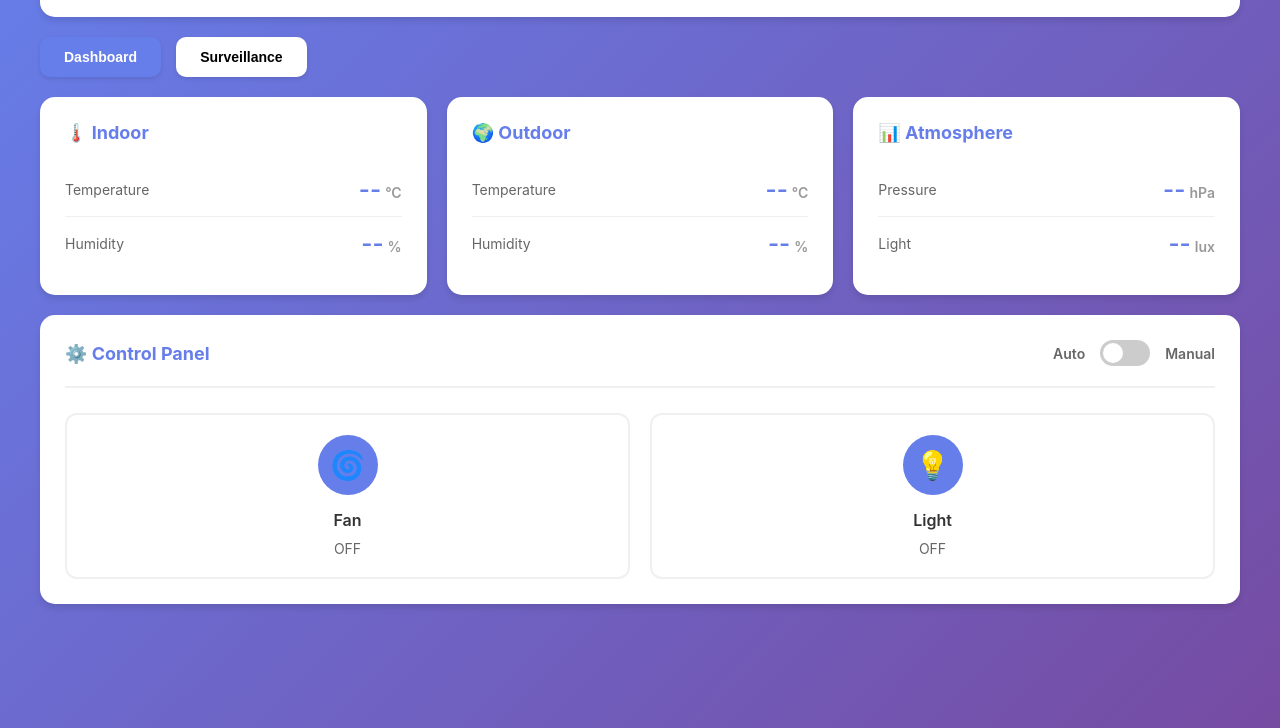
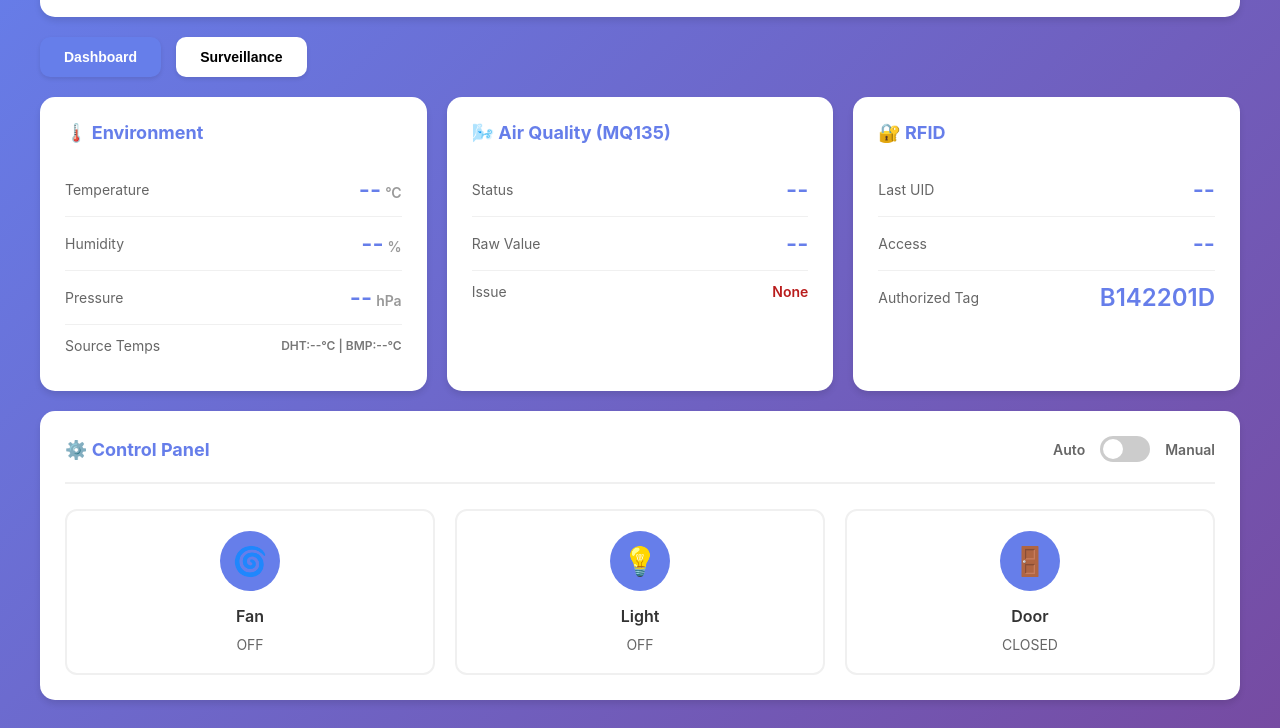
Before and after one commit to Tanmay-Dhandge/Btech_Mini, a plain HTML site: page docs/index.html in a window 1280 px wide. Shown: the part 72-800 px from the top of the page. Drawn offline with nearby package versions, Linux system fonts and the light colour scheme; a script that the page names is missing.

Commit message:
Update index.html

```diff
--- a/docs/index.html
+++ b/docs/index.html
@@ -1,11 +1,11 @@
 <!DOCTYPE html>
 <html lang="en">
 <head>
-    <meta charset="UTF-8">
-    <meta name="viewport" content="width=device-width, initial-scale=1.0">
+    <meta charset="utf-8" />
+    <meta name="viewport" content="width=device-width, initial-scale=1" />
     <title>Environment Control</title>
     <script src="https://cdnjs.cloudflare.com/ajax/libs/socket.io/4.7.5/socket.io.min.js"></script>
-    <link rel="stylesheet" href="style.css">
+    <link rel="stylesheet" href="style.css" />
 </head>
 <body>
   <div class="container">
@@ -24,40 +24,64 @@
 
     <div id="dashboard-view">
       <div class="grid">
+        <!-- Environment: combined temperatures/humidity/pressure -->
         <div class="card">
-                    <h2>🌡️ Indoor</h2>
+          <h2>🌡️ Environment</h2>
           <div class="sensor-row">
             <span class="sensor-label">Temperature</span>
-                        <span class="sensor-value"><span id="insideTemp">--</span><span class="sensor-unit">°C</span></span>
+            <span class="sensor-value"><span id="envTemp">--</span><span class="sensor-unit">°C</span></span>
           </div>
           <div class="sensor-row">
             <span class="sensor-label">Humidity</span>
-                        <span class="sensor-value"><span id="insideHum">--</span><span class="sensor-unit">%</span></span>
+            <span class="sensor-value"><span id="envHum">--</span><span class="sensor-unit">%</span></span>
+          </div>
+          <div class="sensor-row">
+            <span class="sensor-label">Pressure</span>
+            <span class="sensor-value"><span id="envPress">--</span><span class="sensor-unit">hPa</span></span>
+          </div>
+          <div class="sensor-row">
+            <span class="sensor-label">Source Temps</span>
+            <span class="sensor-value" style="font-size:12px;color:#777;">
+              DHT:<span id="dhtTemp">--</span>°C&nbsp;|&nbsp;BMP:<span id="bmpTemp">--</span>°C
+            </span>
           </div>
         </div>
+
+        <!-- MQ135 card -->
         <div class="card">
-                    <h2>🌍 Outdoor</h2>
+          <h2>🌬️ Air Quality (MQ135)</h2>
           <div class="sensor-row">
-                        <span class="sensor-label">Temperature</span>
-                        <span class="sensor-value"><span id="outsideTemp">--</span><span class="sensor-unit">°C</span></span>
+            <span class="sensor-label">Status</span>
+            <span class="sensor-value" id="mqStatus">--</span>
           </div>
           <div class="sensor-row">
-                        <span class="sensor-label">Humidity</span>
-                        <span class="sensor-value"><span id="outsideHum">--</span><span class="sensor-unit">%</span></span>
+            <span class="sensor-label">Raw Value</span>
+            <span class="sensor-value"><span id="mqRaw">--</span></span>
+          </div>
+          <div class="sensor-row">
+            <span class="sensor-label">Issue</span>
+            <span class="sensor-value" id="mqIssue" style="font-size:14px;color:#b91c1c">None</span>
           </div>
         </div>
+
+        <!-- RFID card -->
         <div class="card">
-                    <h2>📊 Atmosphere</h2>
+          <h2>🔐 RFID</h2>
           <div class="sensor-row">
-                        <span class="sensor-label">Pressure</span>
-                        <span class="sensor-value"><span id="outsidePress">--</span><span class="sensor-unit">hPa</span></span>
+            <span class="sensor-label">Last UID</span>
+            <span class="sensor-value" id="rfidUid">--</span>
           </div>
           <div class="sensor-row">
-                        <span class="sensor-label">Light</span>
-                        <span class="sensor-value"><span id="lightLux">--</span><span class="sensor-unit">lux</span></span>
+            <span class="sensor-label">Access</span>
+            <span class="sensor-value" id="rfidAccess">--</span>
+          </div>
+          <div class="sensor-row">
+            <span class="sensor-label">Authorized Tag</span>
+            <span class="sensor-value">B142201D</span>
           </div>
         </div>
       </div>
+
       <div class="control-panel" id="control-panel">
         <div class="mode-switch">
           <h2>⚙️ Control Panel</h2>
@@ -70,29 +94,35 @@
             <span class="toggle-label">Manual</span>
           </div>
         </div>
+
         <div class="controls">
           <div class="control-item" id="fan-control" onclick="toggleFan()">
             <div class="control-icon">🌀</div>
             <div class="control-name">Fan</div>
             <div class="control-status" id="fan-status">OFF</div>
           </div>
+
           <div class="control-item" id="light-control" onclick="toggleLight()">
             <div class="control-icon">💡</div>
             <div class="control-name">Light</div>
             <div class="control-status" id="light-status">OFF</div>
           </div>
+
+
+        <div class="control-item" id="door-control" onclick="toggleDoor()">
+            <div class="control-icon">🚪</div>
+            <div class="control-name">Door</div>
+            <div class="control-status" id="door-status">CLOSED</div>
+        </div>
         </div>
       </div>
     </div>
 
-<div id="surveillance-view" style="display: none;">
+    <div id="surveillance-view" style="display:none;">
       <div class="video-card">
         <h2>📹 Live Camera Feed</h2>
         <div class="video-container" style="text-align:center;">
-            <img id="liveFeed"
-                 alt="Connecting to video feed..."
-                 style="width:90%;max-width:700px;border-radius:10px;box-shadow:0 0 10px rgba(0,0,0,0.3);"
-                 referrerpolicy="no-referrer">
+          <img id="liveFeed" alt="Connecting to video feed..." style="width:90%;max-width:700px;border-radius:10px;box-shadow:0 0 10px rgba(0,0,0,0.3);" referrerpolicy="no-referrer">
         </div>
       </div>
     </div>
@@ -100,6 +130,5 @@
 
   <script src="https://cdnjs.cloudflare.com/ajax/libs/paho-mqtt/1.0.1/mqttws31.js"></script>
   <script src="script.js"></script>
-
 </body>
 </html>
```
Lines whose indentation alone changed are shown as unchanged.
